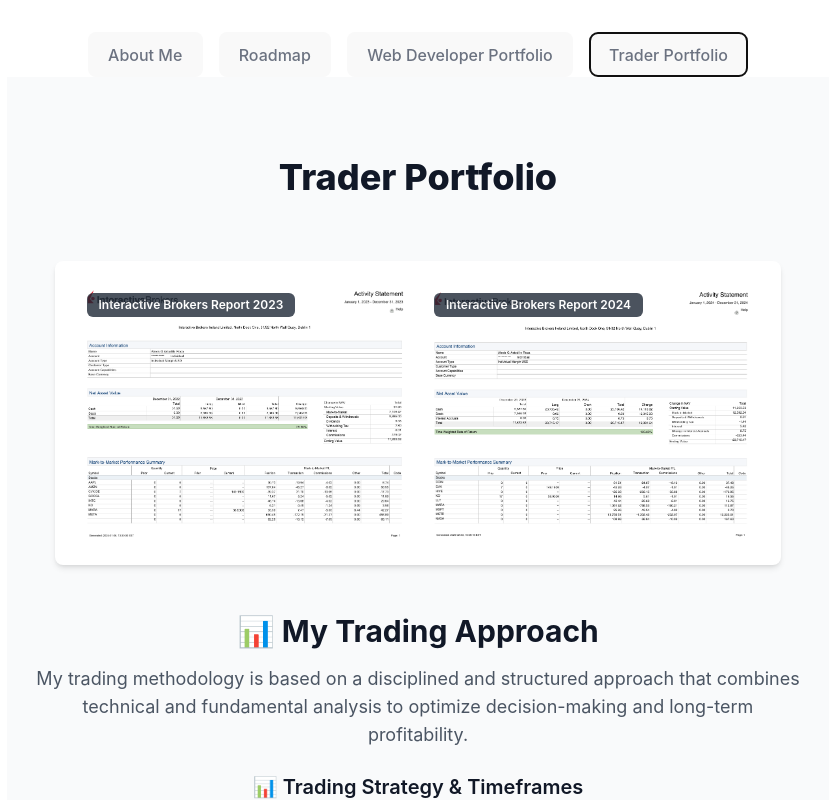
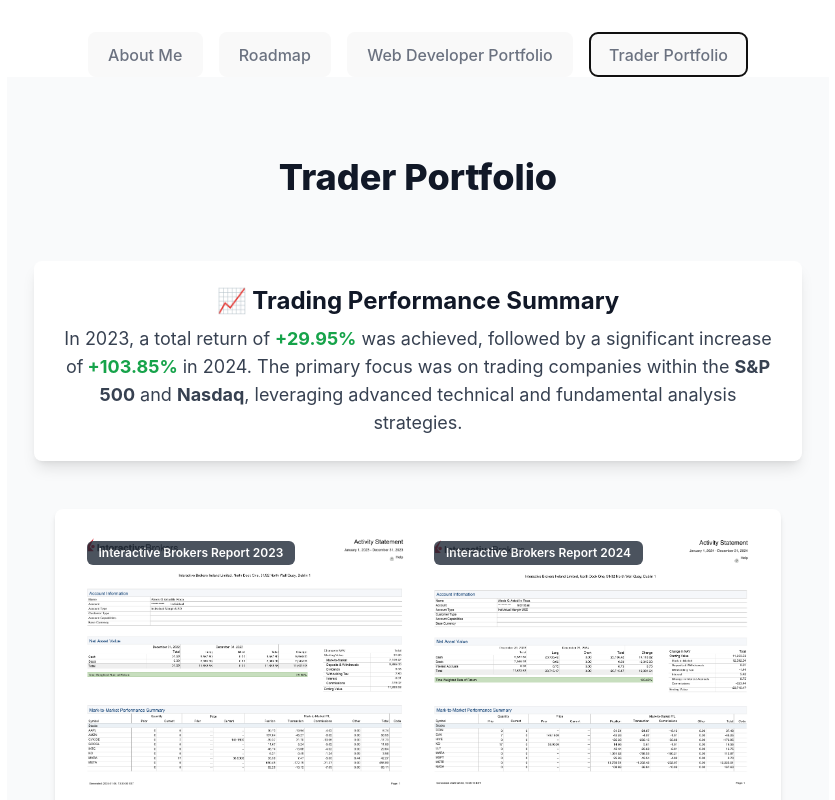
Before and after one commit to gabriel-klettur/Lading-Page-Portfolio, a React (Vite) app in the folder my-portfolio/: page / in a window 1280 px wide. Both pictures are taken after a click on the tab "Trader Portfolio". Shown: the top 800 px of the page, without its empty margins (222-1057 px from the left). Built offline with nearby package versions, Linux system fonts and the light colour scheme.

Commit message:
feat(TraderPortfolio): Added trading Performance Summary

```diff
--- a/my-portfolio/src/components/TraderPortfolio.jsx
+++ b/my-portfolio/src/components/TraderPortfolio.jsx
@@ -20,6 +20,19 @@
             <div className="text-center mb-16">
                 <h1 className="text-4xl font-extrabold text-gray-900 mb-4">Trader Portfolio</h1>
             </div>
+
+
+{/* 🔹 Resumen de Resultados */}
+<div className="text-center max-w-3xl mx-auto mb-12 p-6 bg-white shadow-lg rounded-lg">
+                <h2 className="text-2xl font-bold text-gray-900 mb-2">📈 Trading Performance Summary</h2>
+                <p className="text-lg text-gray-700">
+                    In 2023, a total return of <strong className="text-green-600">+29.95%</strong> was achieved, followed by a significant increase of
+                    <strong className="text-green-600"> +103.85%</strong> in 2024.
+                    The primary focus was on trading companies within the <strong>S&P 500</strong> and <strong>Nasdaq</strong>, leveraging advanced
+                    technical and fundamental analysis strategies.
+                </p>
+            </div>
+
 
             {/* Reportes en la parte superior */}
             <div className="flex justify-center px-6 sm:px-12 max-w-5xl mx-auto mb-12">
```
Also changed, not shown: 2 other files (tests, documents, lock files or other folders).
